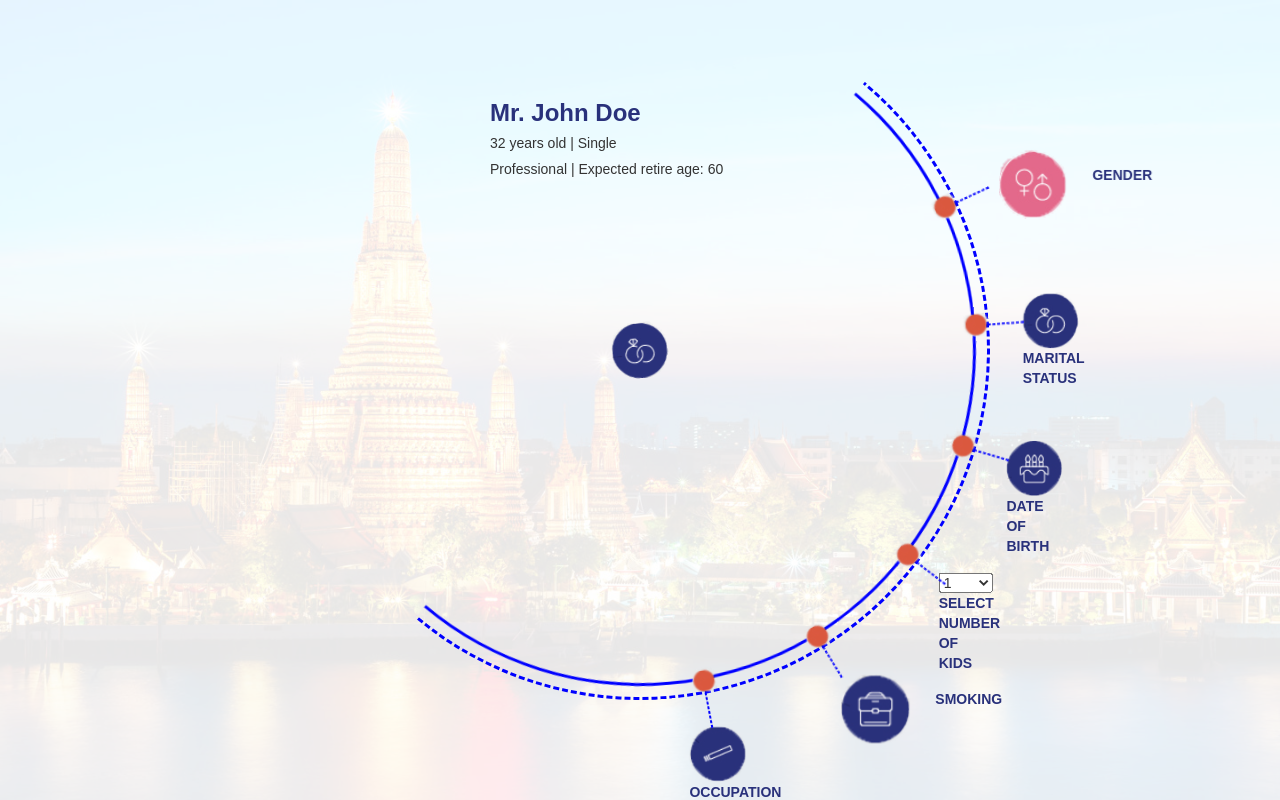
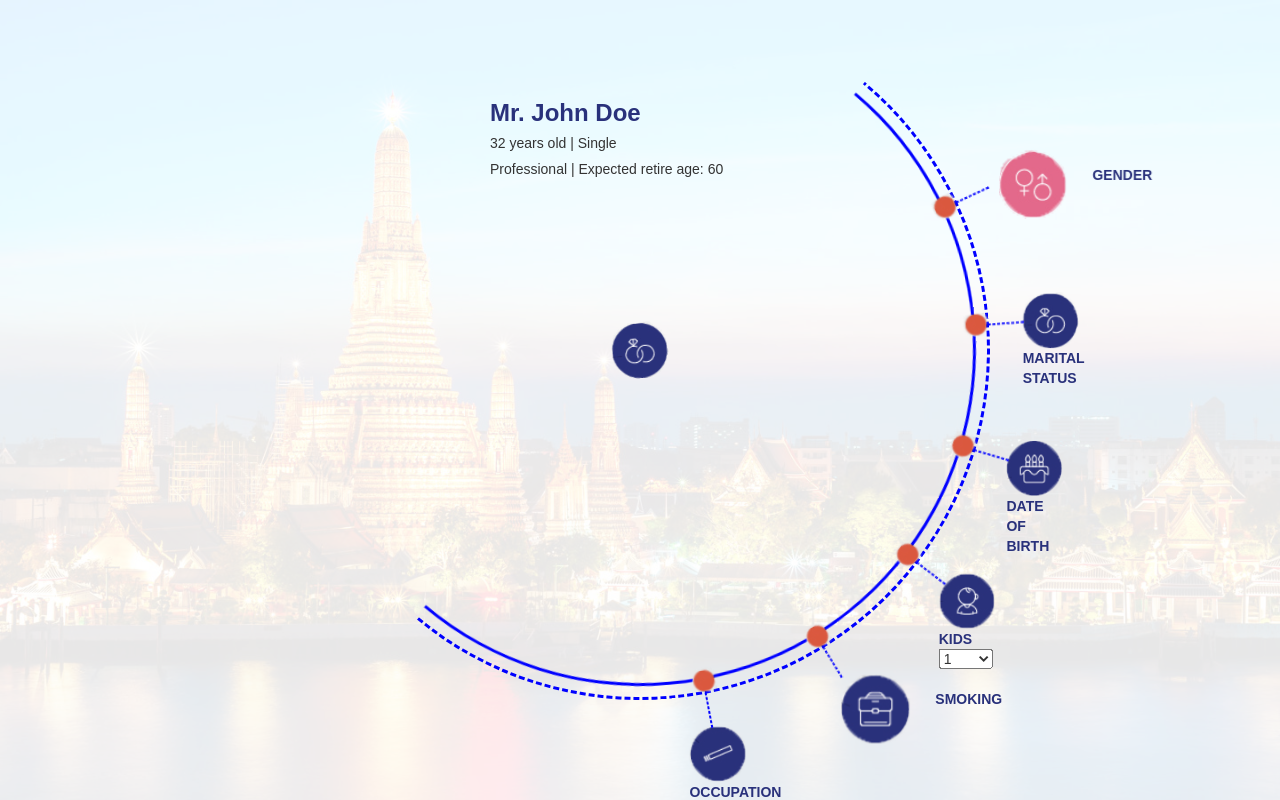
Before and after one commit to noce30/Demo-Reactjs, a React (Create React App) app in the folder my-app/: page / in a window 1280 px wide. Both pictures are taken after a click on the picture 966 px from the left and 600 px from the top of the page. Built offline with nearby package versions, Linux system fonts and the light colour scheme.

Commit message:
update kids

```diff
--- a/my-app/src/components/Kids.js
+++ b/my-app/src/components/Kids.js
@@ -3,13 +3,17 @@ import iconKid from "../assets/img/icons-demo/icon_kids.png";
 
 const Kids = (props) => {
     const selectedNumber = props.selectedNumber;
-    if (!props.isShowSelectKidsOption) {
-        return <div>
+
+    return (
+        <div>
+            <div>
                 <img src={iconKid} onClick={e => props.onClickToShowSelectNumber(true)} />
+                <div>
                     <span className="field-info">Kids</span>
                 </div>
-    }
-    return <div>
+            </div>
+            {props.isShowSelectKidsOption &&
+                <div>
                     <select name="kids" value={selectedNumber} onChange={e => {
                         props.onSelectKidsNumber(e.target.value)
                         props.onClickToShowSelectNumber(false)
@@ -18,8 +22,10 @@ const Kids = (props) => {
                             return <option key={i} value={opt}>{opt}</option>
                         })}
                     </select>
-        <span className="field-info">Select number of kids</span>
                 </div>
+            }
+        </div>
+    )
 }
 
 export default Kids;
```
Also changed, not shown: 1 other file (tests, documents, lock files or other folders). Lines whose indentation alone changed are shown as unchanged.
